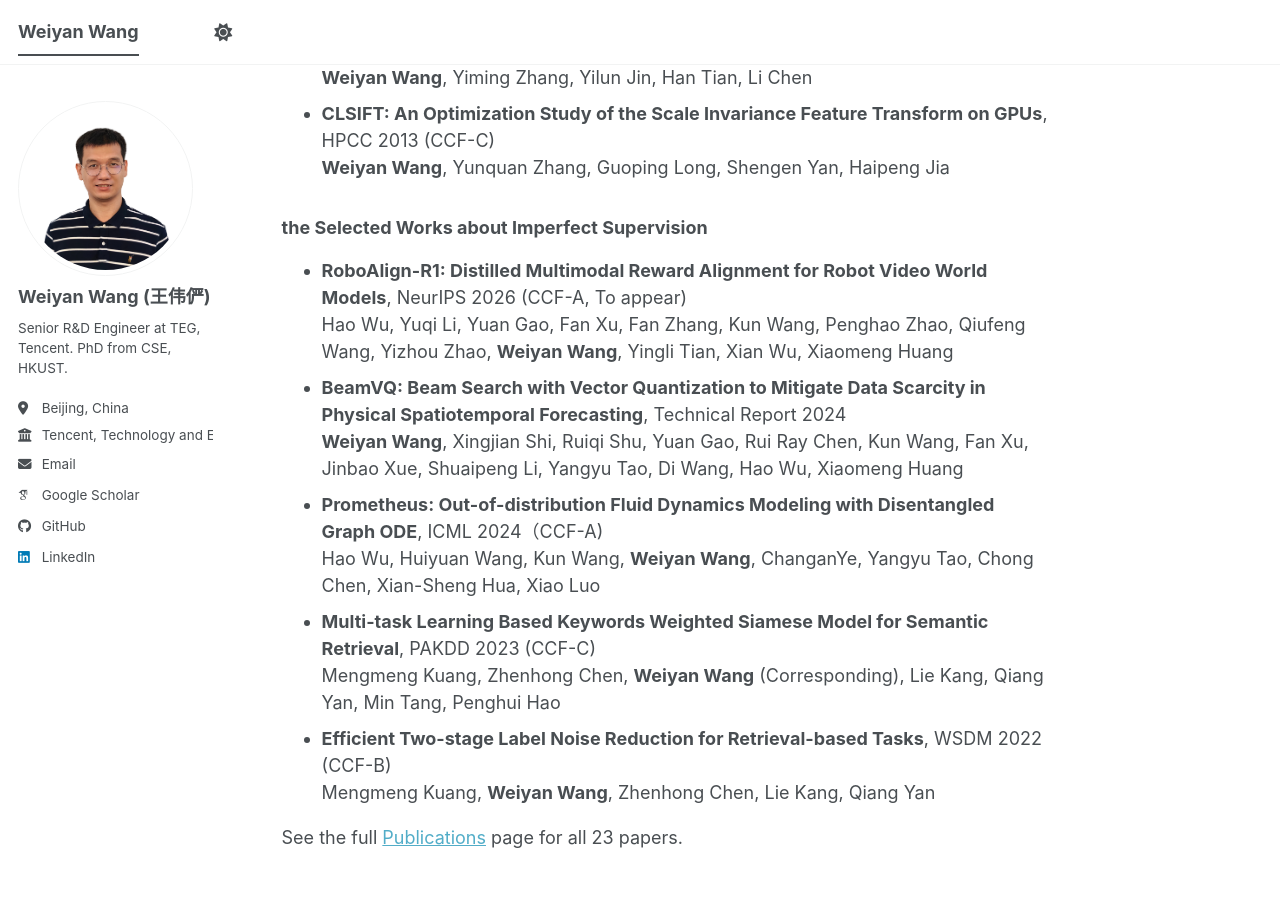
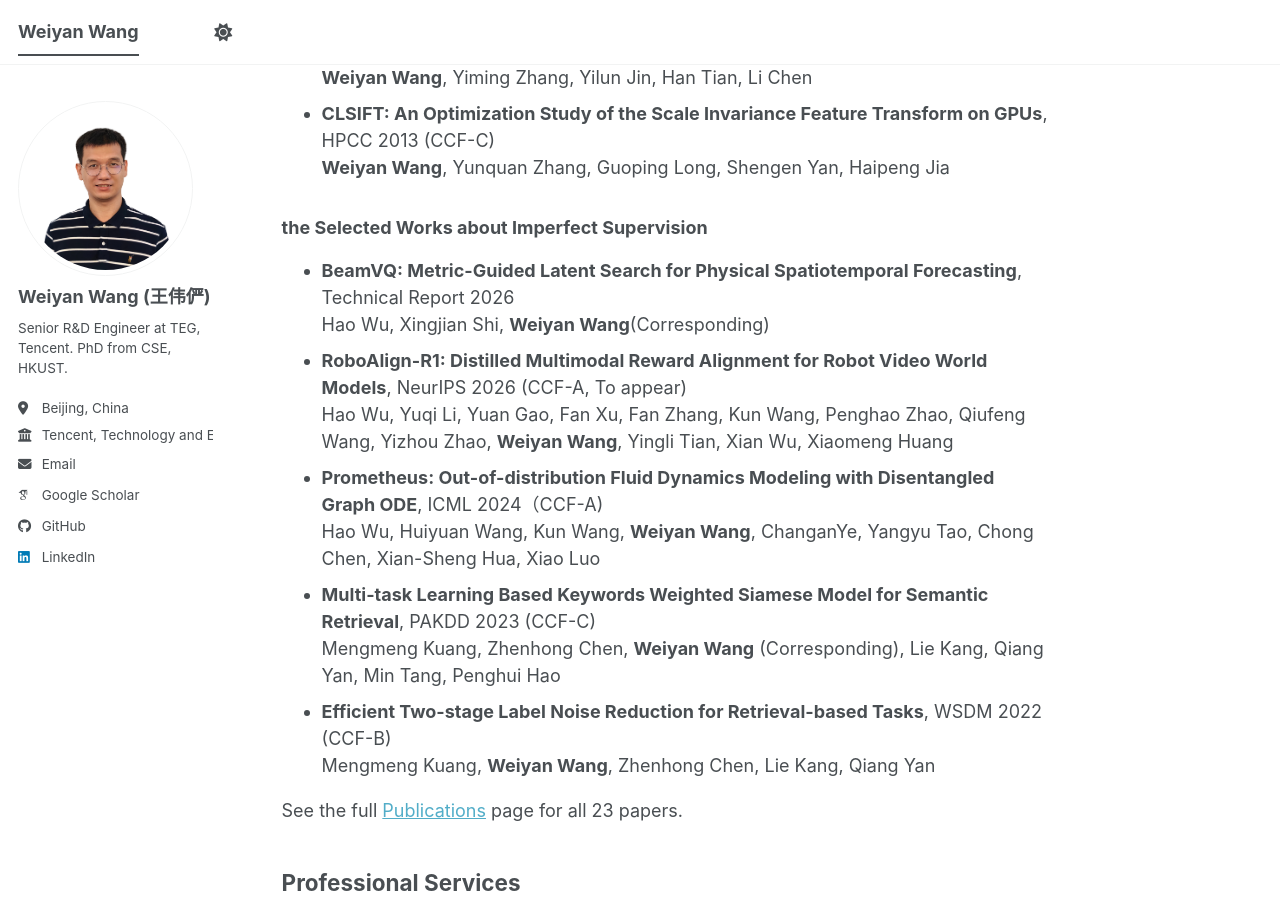
Before and after one commit to weiyan-wang/weiyan-wang.github.io, a Jekyll site: the page built from _pages/about.md, in a window 1280 px wide and 900 px high, scrolled down 2437 px. Built offline with Jekyll 4.4.1, drawn with Linux system fonts in a browser that asks for light colours; some web fonts are replaced; a script bundle is joined from its source files by our own code; library files that are not in the unit come from our copies.

Commit message:
update papers

```diff
--- a/_pages/about.md
+++ b/_pages/about.md
@@ -66,10 +66,10 @@ Jiacheng Xia, Gaoxiong Zeng, Junxue Zhang, **Weiyan Wang**, Wei Bai, Junchen Jia
   **Weiyan Wang**, Yunquan Zhang, Guoping Long, Shengen Yan, Haipeng Jia
 
 ### the Selected Works about Imperfect Supervision
+- **BeamVQ: Metric-Guided Latent Search for Physical Spatiotemporal Forecasting**, Technical Report 2026 \
+  Hao Wu, Xingjian Shi, **Weiyan Wang**(Corresponding)
 - **RoboAlign-R1: Distilled Multimodal Reward Alignment for Robot Video World Models**, NeurIPS 2026 (CCF-A, To appear) \
   Hao Wu, Yuqi Li, Yuan Gao, Fan Xu, Fan Zhang, Kun Wang, Penghao Zhao, Qiufeng Wang, Yizhou Zhao, **Weiyan Wang**, Yingli Tian, Xian Wu, Xiaomeng Huang
-- **BeamVQ: Beam Search with Vector Quantization to Mitigate Data Scarcity in Physical Spatiotemporal Forecasting**, Technical Report 2024 \
-  **Weiyan Wang**, Xingjian Shi, Ruiqi Shu, Yuan Gao, Rui Ray Chen, Kun Wang, Fan Xu, Jinbao Xue, Shuaipeng Li, Yangyu Tao, Di Wang, Hao Wu, Xiaomeng Huang
 - **Prometheus: Out-of-distribution Fluid Dynamics Modeling with Disentangled Graph ODE**, ICML 2024（CCF-A) \
 Hao Wu, Huiyuan Wang, Kun Wang, **Weiyan Wang**, ChanganYe, Yangyu Tao, Chong Chen, Xian-Sheng Hua, Xiao Luo
 - **Multi-task Learning Based Keywords Weighted Siamese Model for Semantic Retrieval**, PAKDD 2023 (CCF-C) \
```
